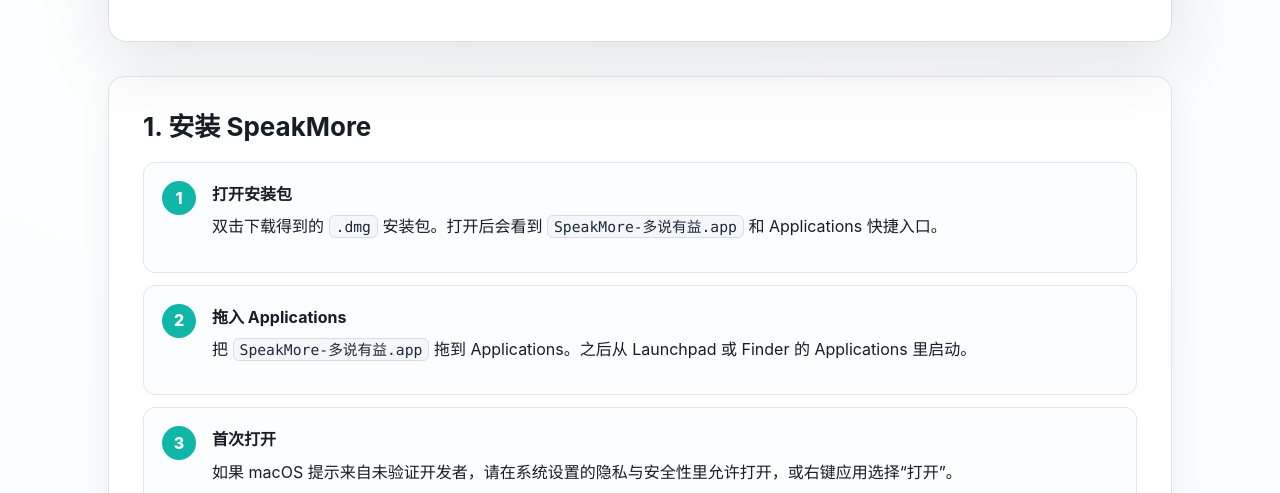
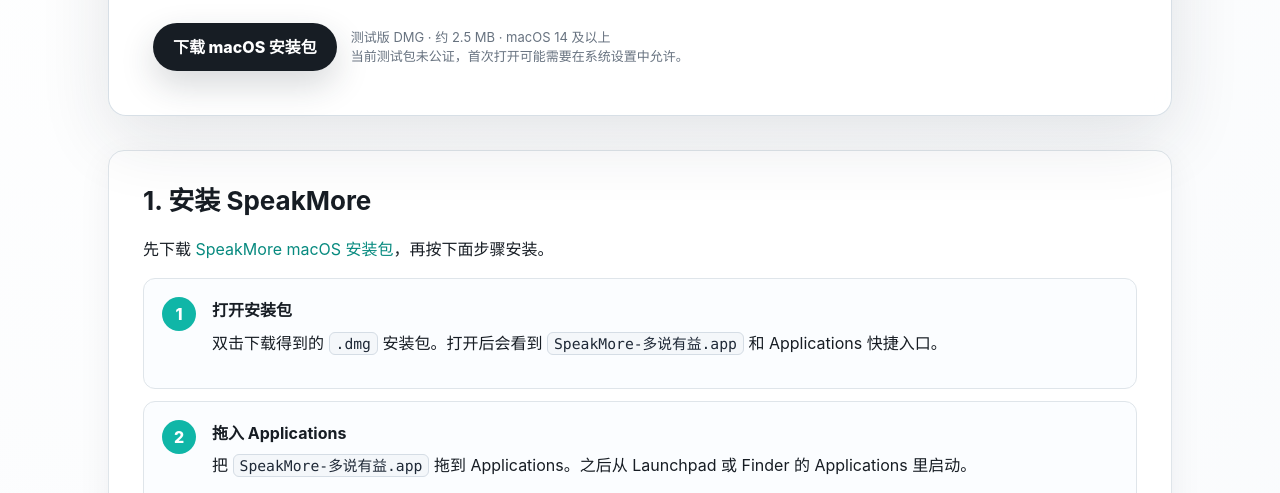
Before and after one commit to ChenZ-cn/speakmore, a plain HTML site: page index.html in a window 1280 px wide. Shown: the part 307-800 px from the top of the page. Drawn offline with Linux system fonts and the light colour scheme.

Commit message:
Add download link to public guide

```diff
--- a/index.html
+++ b/index.html
@@ -249,6 +249,43 @@
       background: #fff2f4;
     }
 
+    .download-panel {
+      display: flex;
+      flex-wrap: wrap;
+      align-items: center;
+      gap: 14px;
+      margin-top: 26px;
+    }
+
+    .download-button {
+      display: inline-flex;
+      align-items: center;
+      justify-content: center;
+      min-height: 48px;
+      padding: 0 20px;
+      border-radius: 999px;
+      background: var(--ink);
+      color: white;
+      font-weight: 800;
+      box-shadow: 0 14px 34px rgba(31, 42, 55, 0.18);
+    }
+
+    .download-button:hover {
+      color: white;
+      text-decoration: none;
+      background: #0b1118;
+    }
+
+    .download-meta {
+      color: var(--muted);
+      font-size: 13px;
+      line-height: 1.5;
+    }
+
+    .checksum {
+      word-break: break-all;
+    }
+
     .pill-row {
       display: flex;
       flex-wrap: wrap;
@@ -384,11 +421,21 @@
         <p class="lead">
           SpeakMore 可以在聊天、邮件、笔记、文档和网页输入框中工作。把光标放好，按住 Control 说话，松开后它会识别、整理、翻译或润色，并把最终文字写回当前应用。
         </p>
+        <div class="download-panel">
+          <a class="download-button" href="downloads/SpeakMore-macOS.dmg" download>下载 macOS 安装包</a>
+          <div class="download-meta">
+            测试版 DMG · 约 2.5 MB · macOS 14 及以上<br>
+            当前测试包未公证，首次打开可能需要在系统设置中允许。
+          </div>
+        </div>
       </div>
     </header>
 
     <section id="install">
       <h2>1. 安装 SpeakMore</h2>
+      <p>
+        先下载 <a href="downloads/SpeakMore-macOS.dmg" download>SpeakMore macOS 安装包</a>，再按下面步骤安装。
+      </p>
       <div class="steps">
         <div class="step">
           <strong>打开安装包</strong>
@@ -405,6 +452,9 @@
       </div>
       <div class="callout warning">
         <strong>测试版本提示：</strong>如果你使用的是测试包，为了稳定体验，建议先在设置页填写自己的语音识别和文字 AI API Key。
+      </div>
+      <div class="callout">
+        <strong>文件校验：</strong><span class="checksum">SHA256 f84c8313f64302e6741707d3cd8246354ecb98b3099ed630853c31849fe40bb6</span>
       </div>
     </section>
 
```
